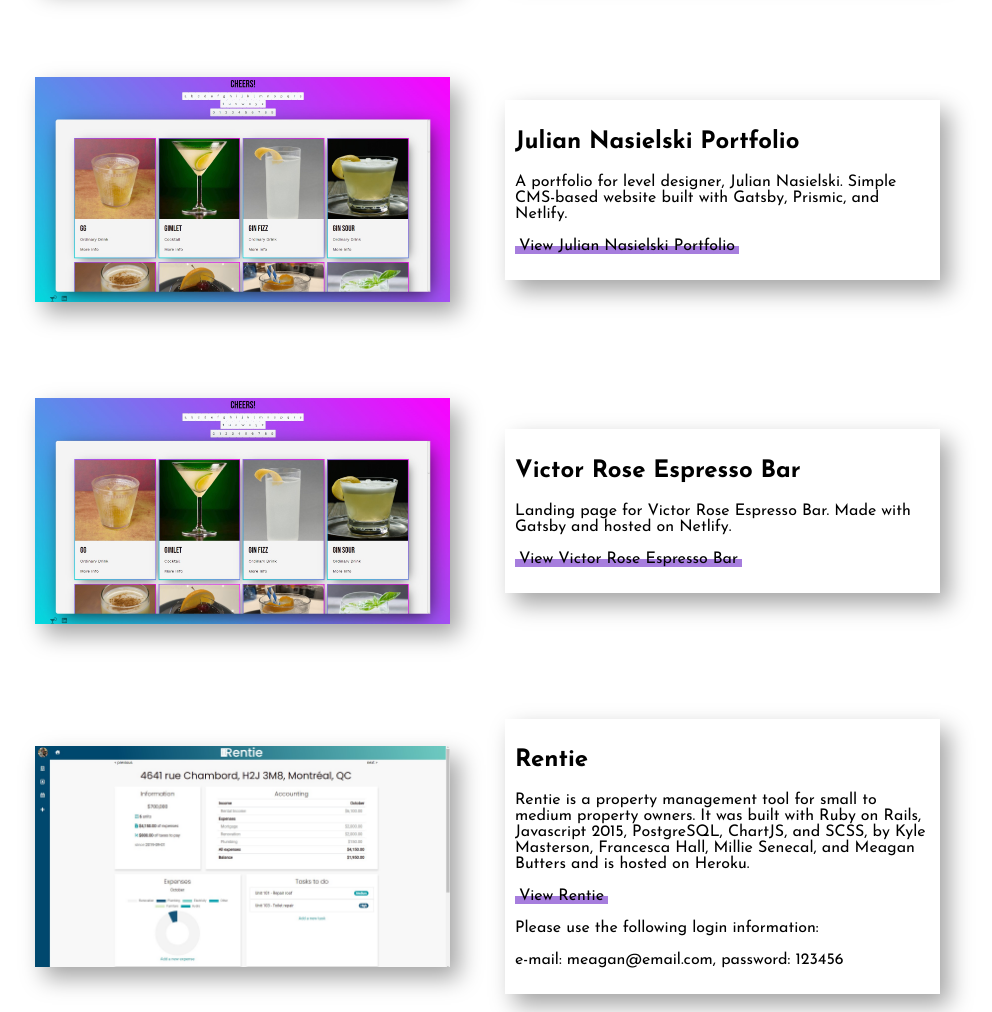
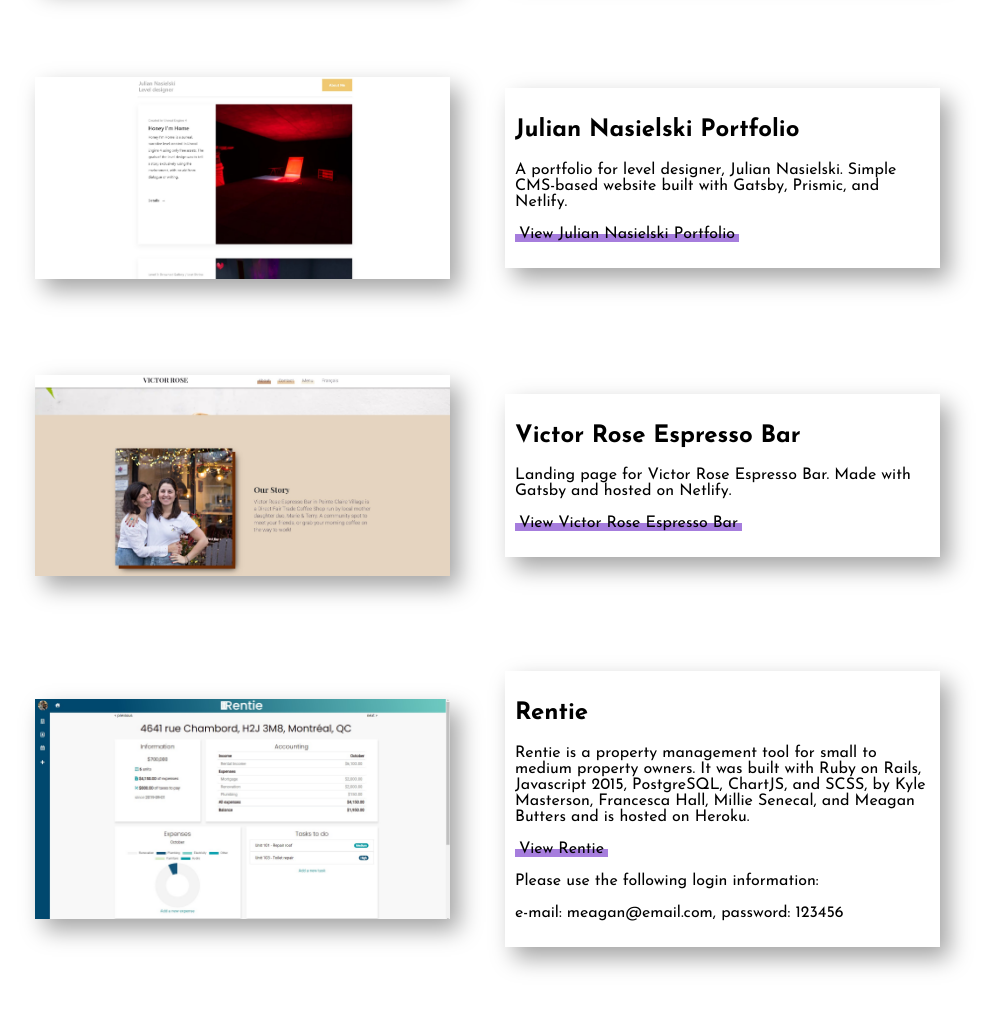
Before and after one commit to meaagan/portfolio, a Gatsby site: page / in a window 1280 px wide. Shown: the part 1806-2818 px from the top of the page, without its empty margins (165-1157 px from the left). Built offline with nearby package versions, Linux system fonts and the light colour scheme; Gatsby itself is replaced by a stand-in of ours.

Commit message:
Added new images for jn and vr

```diff
--- a/src/components/landing/projects/index.js
+++ b/src/components/landing/projects/index.js
@@ -8,7 +8,21 @@ import Img from "gatsby-image";
 const Projects = () => {
   const data = useStaticQuery(graphql`
     query {
-      melody: file(name: {eq: "melody2"}, relativeDirectory: {eq: "melody"}) {
+      vr: file(name: {eq: "VRPortfolio"}, relativeDirectory: {eq: "melody"}) {
+        childImageSharp {
+          fluid(maxHeight: 300,  quality: 100) {
+            ...GatsbyImageSharpFluid
+          }
+        }
+      }
+      jn: file(name: {eq: "jnportfolio"}, relativeDirectory: {eq: "melody"}) {
+        childImageSharp {
+          fluid(maxHeight: 300,  quality: 100) {
+            ...GatsbyImageSharpFluid
+          }
+        }
+      }
+      melody: file(name: {eq: "melody1"}, relativeDirectory: {eq: "melody"}) {
         childImageSharp {
           fluid(maxHeight: 300, quality: 100) {
             ...GatsbyImageSharpFluid
@@ -53,7 +67,7 @@ const Projects = () => {
           <Fade>
             <div className={styles.project}>
               <figure className={styles.projectImg}>
-                <Img fluid = {data.cheers.childImageSharp.fluid} />
+                <Img fluid = {data.jn.childImageSharp.fluid} />
               </figure>
               <div className={styles.projectText}>
                 <h2>Julian Nasielski Portfolio</h2>
@@ -68,7 +82,7 @@ const Projects = () => {
           <Fade>
             <div className={styles.project}>
               <figure className={styles.projectImg}>
-                <Img fluid = {data.cheers.childImageSharp.fluid} />
+                <Img fluid = {data.vr.childImageSharp.fluid} />
               </figure>
               <div className={styles.projectText}>
                 <h2>Victor Rose Espresso Bar</h2>
```
Also changed, not shown: src/assets/images/melody/VRPortfolio.jpg (added), src/assets/images/melody/jnportfolio.jpg (added).
